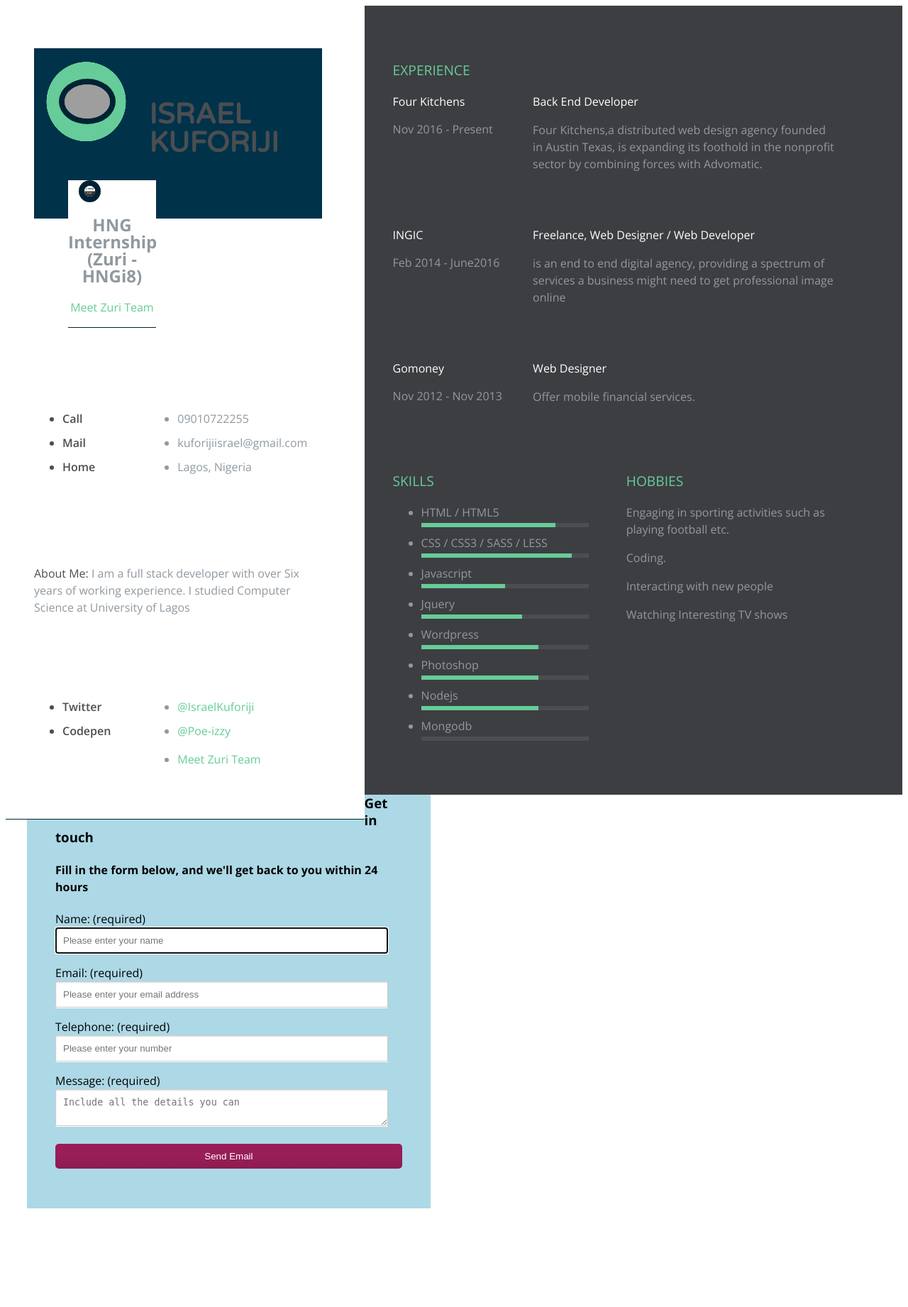
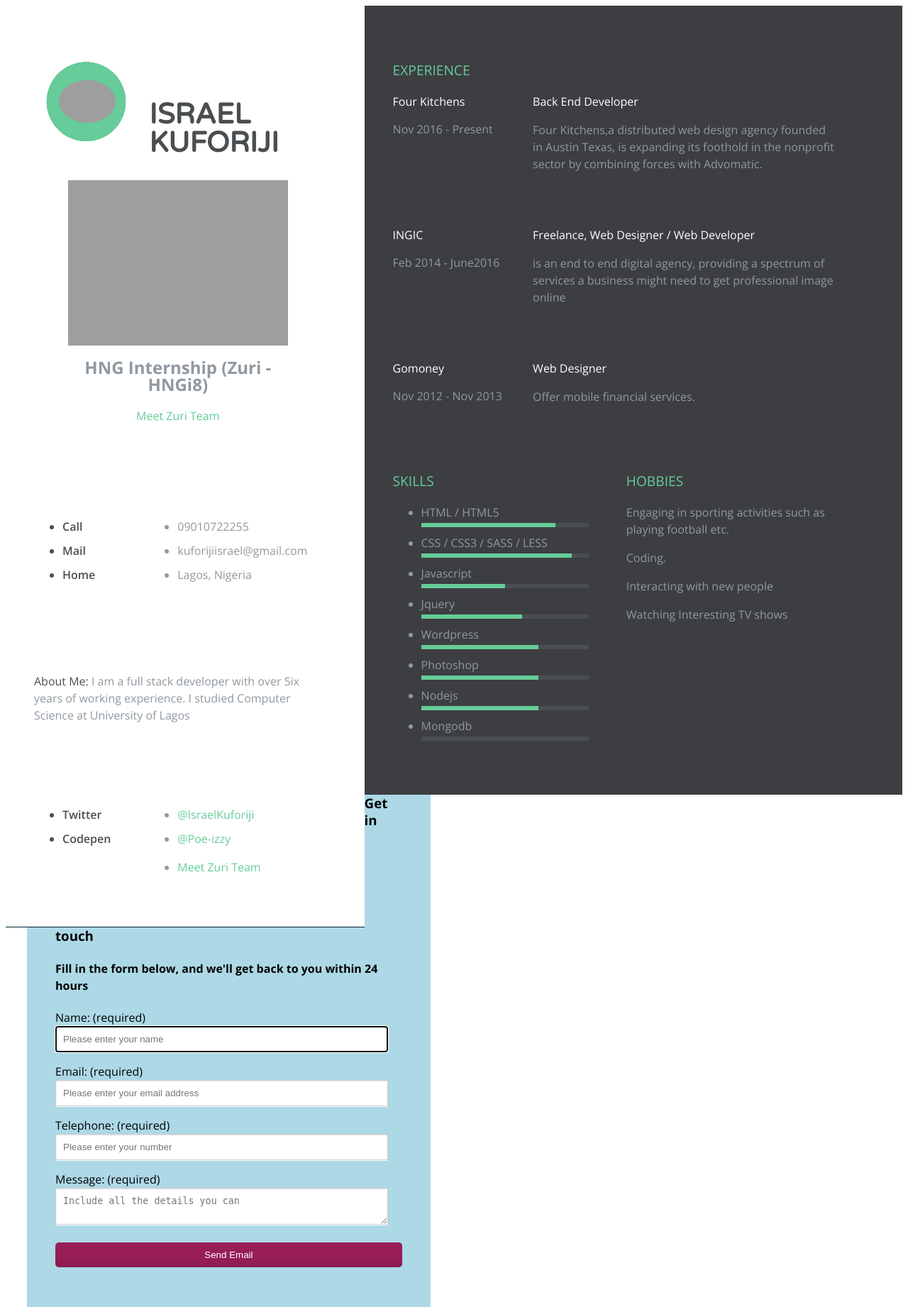
Before and after one commit to LORD-battosai/Projecthng, a Node server app: page / in a window 1280 px wide. Shown: the whole page at 71% size. Before the commit the page ends 1703 px from the top, so only its background shows below. Run offline with Node 20, Linux system fonts and the light colour scheme; some libraries are stand-ins or nearby versions; grey boxes are pictures that could not be loaded.

Commit message:
initial commit

```diff
--- a/assets/CV.css
+++ b/assets/CV.css
@@ -1,16 +1,19 @@
 @import url(https://fonts.googleapis.com/css?family=Varela+Round);
 @import url(https://fonts.googleapis.com/css?family=Open+Sans:400,300,600,700);
-*, *::after, *::before {
+*,
+*::after,
+*::before {
 	-webkit-box-sizing: border-box;
 	box-sizing: border-box;
 }
 
-html, body {
+html,
+body {
 	height: 100%;
 }
 
 body {
-  font-family: 'Open Sans', sans-serif;
+	font-family: "Open Sans", sans-serif;
 	font-size: 16px;
 	line-height: 1.5em;
 }
@@ -23,7 +26,7 @@ a {
 .left-section {
 	grid-column: span 2;
 	height: 30%;
-	background-color: #00324a;
+	background-color: #fff;
 }
 
 .left-content {
@@ -34,18 +37,17 @@ a {
 	border-bottom: 1px solid #002333;
 }
 
-.image {
+/* .image {
 	width: 50%;
 	text-align: center;
+} */
+
+.profile img {
+	width: 100%;
 }
 
-.profile img {
-	width: 50%;
-	border-radius: 50%;
-	border: 8px solid #002333;
-}
-
-.clearfix::after, .clearfix::before {
+.clearfix::after,
+.clearfix::before {
 	content: " ";
 	display: table;
 }
@@ -76,6 +78,13 @@ a {
 	color: #9099a0;
 }
 
+.profile-2 {
+	background: #fff;
+	/* width: 40%; */
+	float: left;
+	color: #9099a0;
+}
+
 @media (max-width: 850px) {
 	.profile {
 		width: 100%;
@@ -90,7 +99,7 @@ a {
 .profile h1 {
 	font-size: 2.5em;
 	text-align: left;
-  font-family: 'Varela Round', sans-serif;
+	font-family: "Varela Round", sans-serif;
 	color: #4a4e51;
 	text-transform: uppercase;
 	line-height: 1em;
@@ -245,7 +254,8 @@ a {
 	left: 0;
 }
 
-.profile .st0, .profile .st1 {
+.profile .st0,
+.profile .st1 {
 	fill: #66cc99;
 }
 
@@ -557,11 +567,11 @@ a {
 #contact-form input[type="url"],
 #contact-form textarea {
 	width: 96%;
-  box-shadow: inset 0 1px 2px #DDD, 0 1px 0 #FFF;
-  -webkit-box-shadow: inset 0 1px 2px #DDD, 0 1px 0 #FFF;
-  -moz-box-shadow: inset 0 1px 2px #DDD, 0 1px 0 #FFF;
-  border: 1px solid #CCC;
-  background: #FFF;
+	box-shadow: inset 0 1px 2px #ddd, 0 1px 0 #fff;
+	-webkit-box-shadow: inset 0 1px 2px #ddd, 0 1px 0 #fff;
+	-moz-box-shadow: inset 0 1px 2px #ddd, 0 1px 0 #fff;
+	border: 1px solid #ccc;
+	background: #fff;
 	margin-bottom: 15px;
 	padding: 10px;
 }
@@ -570,11 +580,11 @@ a {
 	cursor: pointer;
 	width: 100%;
 	border: none;
-  background: #991D57;
-  background-image: linear-gradient(bottom, #8C1C50 0%, #991D57 52%);
-  background-image: -moz-linear-gradient(bottom, #8C1C50 0%, #991D57 52%);
-  background-image: -webkit-linear-gradient(bottom, #8C1C50 0%, #991D57 52%);
-  color: #FFF;
+	background: #991d57;
+	background-image: linear-gradient(bottom, #8c1c50 0%, #991d57 52%);
+	background-image: -moz-linear-gradient(bottom, #8c1c50 0%, #991d57 52%);
+	background-image: -webkit-linear-gradient(bottom, #8c1c50 0%, #991d57 52%);
+	color: #fff;
 	margin-top: 10px;
 	padding: 10px;
 	border-radius: 5px;
--- a/views/cv.ejs
+++ b/views/cv.ejs
@@ -1,65 +1,145 @@
-<meta name="viewport" content="width=device-width, initial-scale=1, maximum-scale=1">
-<link rel="stylesheet" type="text/css" href="/assets/CV.css">
-<script src="/assec
-ts/CV.js"></script>
+<meta
+	name="viewport"
+	content="width=device-width, initial-scale=1, maximum-scale=1"
+/>
+<link rel="stylesheet" type="text/css" href="/assets/CV.css" />
+<script src="/assets/CV.js"></script>
 
 <div class="resume-wrapper">
 	<section class="profile section-padding">
 		<div class="container">
 			<div class="picture-resume-wrapper">
 				<div class="picture-resume">
-        <span><img src="https://s3.amazonaws.com/uifaces/faces/twitter/jsa/128.jpg" alt="" /></span>
+					<span
+						><img
+							src="https://s3.amazonaws.com/uifaces/faces/twitter/jsa/128.jpg"
+							alt=""
+					/></span>
 					<svg version="1.1" viewBox="0 0 350 350">
-
 						<defs>
 							<filter id="goo">
-      <feGaussianBlur in="SourceGraphic" stdDeviation="8" result="blur" />
-      <feColorMatrix in="blur" mode="matrix" values="1 0 0 0 0  0 1 0 0 0  0 0 1 0 0  0 0 0 21 -9" result="cm" />
+								<feGaussianBlur
+									in="SourceGraphic"
+									stdDeviation="8"
+									result="blur"
+								/>
+								<feColorMatrix
+									in="blur"
+									mode="matrix"
+									values="1 0 0 0 0  0 1 0 0 0  0 0 1 0 0  0 0 0 21 -9"
+									result="cm"
+								/>
 							</filter>
 						</defs>
 
+						<g filter="url(#goo)">
+							<circle
+								id="main_circle"
+								class="st0"
+								cx="171.5"
+								cy="175.6"
+								r="130"
+							/>
 
-<g filter="url(#goo)" >
-
-  <circle id="main_circle" class="st0" cx="171.5" cy="175.6" r="130"/>
-
-  <circle id="circle" class="bubble0 st1" cx="171.5" cy="175.6" r="122.7"/>
-  <circle id="circle" class="bubble1 st1" cx="171.5" cy="175.6" r="122.7"/>
-  <circle id="circle" class="bubble2 st1" cx="171.5" cy="175.6" r="122.7"/>
-  <circle id="circle" class="bubble3 st1" cx="171.5" cy="175.6" r="122.7"/>
-  <circle id="circle" class="bubble4 st1" cx="171.5" cy="175.6" r="122.7"/>
-  <circle id="circle" class="bubble5 st1" cx="171.5" cy="175.6" r="122.7"/>
-  <circle id="circle" class="bubble6 st1" cx="171.5" cy="175.6" r="122.7"/>
-  <circle id="circle" class="bubble7 st1" cx="171.5" cy="175.6" r="122.7"/>
-  <circle id="circle" class="bubble8 st1" cx="171.5" cy="175.6" r="122.7"/>
-  <circle id="circle" class="bubble9 st1" cx="171.5" cy="175.6" r="122.7"/>
-  <circle id="circle" class="bubble10 st1" cx="171.5" cy="175.6" r="122.7"/>
-
+							<circle
+								id="circle"
+								class="bubble0 st1"
+								cx="171.5"
+								cy="175.6"
+								r="122.7"
+							/>
+							<circle
+								id="circle"
+								class="bubble1 st1"
+								cx="171.5"
+								cy="175.6"
+								r="122.7"
+							/>
+							<circle
+								id="circle"
+								class="bubble2 st1"
+								cx="171.5"
+								cy="175.6"
+								r="122.7"
+							/>
+							<circle
+								id="circle"
+								class="bubble3 st1"
+								cx="171.5"
+								cy="175.6"
+								r="122.7"
+							/>
+							<circle
+								id="circle"
+								class="bubble4 st1"
+								cx="171.5"
+								cy="175.6"
+								r="122.7"
+							/>
+							<circle
+								id="circle"
+								class="bubble5 st1"
+								cx="171.5"
+								cy="175.6"
+								r="122.7"
+							/>
+							<circle
+								id="circle"
+								class="bubble6 st1"
+								cx="171.5"
+								cy="175.6"
+								r="122.7"
+							/>
+							<circle
+								id="circle"
+								class="bubble7 st1"
+								cx="171.5"
+								cy="175.6"
+								r="122.7"
+							/>
+							<circle
+								id="circle"
+								class="bubble8 st1"
+								cx="171.5"
+								cy="175.6"
+								r="122.7"
+							/>
+							<circle
+								id="circle"
+								class="bubble9 st1"
+								cx="171.5"
+								cy="175.6"
+								r="122.7"
+							/>
+							<circle
+								id="circle"
+								class="bubble10 st1"
+								cx="171.5"
+								cy="175.6"
+								r="122.7"
+							/>
 						</g>
 					</svg>
 				</div>
 				<div class="clearfix"></div>
 			</div>
 
-     <div class="Ext-link">
-
-
-     </div>
+			<div class="Ext-link"></div>
 
 			<div class="name-wrapper">
-        <h1>Israel <br/>kuforiji</h1><!-- YOUR NAME AND LAST NAME  -->
+				<h1>Israel <br />kuforiji</h1>
+				<!-- YOUR NAME AND LAST NAME  -->
 			</div>
 			<section class="left-section">
         <div class="left-content">
-           <div class="profile">
+           <div class="profile-2">
                <div class="image">
-                <img src="/assets/img/images.jpg" alt="">
+                <img  src="https://hng.tech/img/brand-logo.png" alt="" />
                </div>
                <h2 class="name">HNG Internship (Zuri - HNGi8)</h2>
                <p class="career"><a href="https://internship.zuri.team/">Meet Zuri Team</a></p>
         </div>
       </section>
-
 
 			<div class="clearfix"></div>
 			<div class="contact-info clearfix">
@@ -68,24 +148,39 @@ ts/CV.js"></script>
 					<li>Mail</li>
 					<li>Home</li>
 				</ul>
-        <ul class="list-content ">
-        	<li>09010722255</li> <!-- YOUR PHONE NUMBER  -->
-        	<li>kuforijiisrael@gmail.com</li> <!-- YOUR EMAIL -->
-        	<li>Lagos, Nigeria</li> <!-- YOUR STATE AND COUNTRY  -->
+				<ul class="list-content">
+					<li>09010722255</li>
+					<!-- YOUR PHONE NUMBER  -->
+					<li>kuforijiisrael@gmail.com</li>
+					<!-- YOUR EMAIL -->
+					<li>Lagos, Nigeria</li>
+					<!-- YOUR STATE AND COUNTRY  -->
 				</ul>
 			</div>
-      <div class="contact-presentation"> <!-- YOUR PRESENTATION RESUME  -->
-        <p><span class="bold">About Me:</span> I am a full stack developer with over Six years of working experience. I studied Computer Science at University of Lagos </p>
+			<div class="contact-presentation">
+				<!-- YOUR PRESENTATION RESUME  -->
+				<p>
+					<span class="bold">About Me:</span> I am a full stack developer with
+					over Six years of working experience. I studied Computer Science at
+					University of Lagos
+				</p>
 			</div>
 			<div class="contact-social clearfix">
 				<ul class="list-titles">
 					<li>Twitter</li>
 					<li>Codepen</li>
 				</ul>
-        <ul class="list-content"> <!-- REMEMBER TO PUT THE URL ON THE HREF TAG  -->
-      		<li><a href="">@IsraelKuforiji</a></li> <!-- YOUR TWITTER USER  -->
-      		<li><a href="">@Poe-izzy</a></li> <!-- YOUR BEHANCE USER  -->
-          <li><p class="career"><a href="https://internship.zuri.team/">Meet Zuri Team</a></p></li>
+				<ul class="list-content">
+					<!-- REMEMBER TO PUT THE URL ON THE HREF TAG  -->
+					<li><a href="">@IsraelKuforiji</a></li>
+					<!-- YOUR TWITTER USER  -->
+					<li><a href="">@Poe-izzy</a></li>
+					<!-- YOUR BEHANCE USER  -->
+					<li>
+						<p class="career">
+							<a href="https://internship.zuri.team/">Meet Zuri Team</a>
+						</p>
+					</li>
 				</ul>
 			</div>
 		</div>
@@ -97,45 +192,67 @@ ts/CV.js"></script>
 
 			<div class="experience-wrapper">
 				<div class="company-wrapper clearfix">
-      		<div class="experience-title">Four Kitchens</div> <!-- NAME OF THE COMPANY YOUWORK WITH  -->
-          <div class="time">Nov 2016 - Present</div> <!-- THE TIME YOU WORK WITH THE COMPANY  -->
+					<div class="experience-title">Four Kitchens</div>
+					<!-- NAME OF THE COMPANY YOUWORK WITH  -->
+					<div class="time">Nov 2016 - Present</div>
+					<!-- THE TIME YOU WORK WITH THE COMPANY  -->
 				</div>
 
 				<div class="job-wrapper clearfix">
-        	<div class="experience-title">Back End Developer </div> <!-- JOB TITLE  -->
+					<div class="experience-title">Back End Developer</div>
+					<!-- JOB TITLE  -->
 					<div class="company-description">
-          	<p>Four Kitchens,a distributed web design agency founded in Austin Texas, is expanding its foothold in the nonprofit sector by combining forces with Advomatic.</p>  <!-- JOB DESCRIPTION  -->
+						<p>
+							Four Kitchens,a distributed web design agency founded in Austin
+							Texas, is expanding its foothold in the nonprofit sector by
+							combining forces with Advomatic.
+						</p>
+						<!-- JOB DESCRIPTION  -->
 					</div>
 				</div>
 
 				<div class="company-wrapper clearfix">
-      		<div class="experience-title">INGIC</div> <!-- NAME OF THE COMPANY YOUWORK WITH  -->
-          <div class="time">Feb 2014 - June2016</div> <!-- THE TIME YOU WORK WITH THE COMPANY  -->
+					<div class="experience-title">INGIC</div>
+					<!-- NAME OF THE COMPANY YOUWORK WITH  -->
+					<div class="time">Feb 2014 - June2016</div>
+					<!-- THE TIME YOU WORK WITH THE COMPANY  -->
 				</div>
 
 				<div class="job-wrapper clearfix">
-        	<div class="experience-title">Freelance, Web Designer / Web Developer</div> <!-- JOB TITLE  -->
+					<div class="experience-title">
+						Freelance, Web Designer / Web Developer
+					</div>
+					<!-- JOB TITLE  -->
 					<div class="company-description">
-          	<p>is an end to end digital agency, providing a spectrum of services a business might need to get professional image online</p>  <!-- JOB DESCRIPTION  -->
+						<p>
+							is an end to end digital agency, providing a spectrum of services
+							a business might need to get professional image online
+						</p>
+						<!-- JOB DESCRIPTION  -->
 					</div>
 				</div>
 
 				<div class="company-wrapper clearfix">
-      		<div class="experience-title">Gomoney</div> <!-- NAME OF THE COMPANY YOUWORK WITH  -->
-          <div class="time">Nov 2012 - Nov 2013</div> <!-- THE TIME YOU WORK WITH THE COMPANY  -->
+					<div class="experience-title">Gomoney</div>
+					<!-- NAME OF THE COMPANY YOUWORK WITH  -->
+					<div class="time">Nov 2012 - Nov 2013</div>
+					<!-- THE TIME YOU WORK WITH THE COMPANY  -->
 				</div>
 
 				<div class="job-wrapper clearfix">
-        	<div class="experience-title">Web Designer </div> <!-- JOB TITLE  -->
+					<div class="experience-title">Web Designer</div>
+					<!-- JOB TITLE  -->
 					<div class="company-description">
-          	<p>Offer mobile financial services.</p>   <!-- JOB DESCRIPTION  -->
+						<p>Offer mobile financial services.</p>
+						<!-- JOB DESCRIPTION  -->
 					</div>
 				</div>
-
-      </div><!--Skill experience-->
+			</div>
+			<!--Skill experience-->
 
 			<div class="section-wrapper clearfix">
-      	<h3 class="section-title">Skills</h3>  <!-- YOUR SET OF SKILLS  -->
+				<h3 class="section-title">Skills</h3>
+				<!-- YOUR SET OF SKILLS  -->
 				<ul>
 					<li class="skill-percentage">HTML / HTML5</li>
 					<li class="skill-percentage">CSS / CSS3 / SASS / LESS</li>
@@ -145,24 +262,20 @@ ts/CV.js"></script>
 					<li class="skill-percentage">Photoshop</li>
 					<li class="skill-percentage">Nodejs</li>
 					<li class="skill-percentage">Mongodb</li>
-
-
 				</ul>
-
 			</div>
 
 			<div class="section-wrapper clearfix">
-        <h3 class="section-title">Hobbies</h3>  <!-- DESCRIPTION OF YOUR HOBBIES -->
+				<h3 class="section-title">Hobbies</h3>
+				<!-- DESCRIPTION OF YOUR HOBBIES -->
 				<p>Engaging in sporting activities such as playing football etc.</p>
 				<p>Coding.</p>
 				<p>Interacting with new people</p>
 				<p>Watching Interesting TV shows</p>
 			</div>
-
 		</div>
 	</section>
 
-  <div class="clearfix"></div>
 </div>
 
 <div id="container">
@@ -207,7 +320,7 @@ ts/CV.js"></script>
       </div>
 
       <div>
-        <button name="submit" type="submit" id"contact-submit">Send Email</button>
+        <button name="submit" type="submit" id="contact-submit">Send Email</button>
       </div>
     </form>
     </div>
```
Lines whose indentation alone changed are shown as unchanged.
